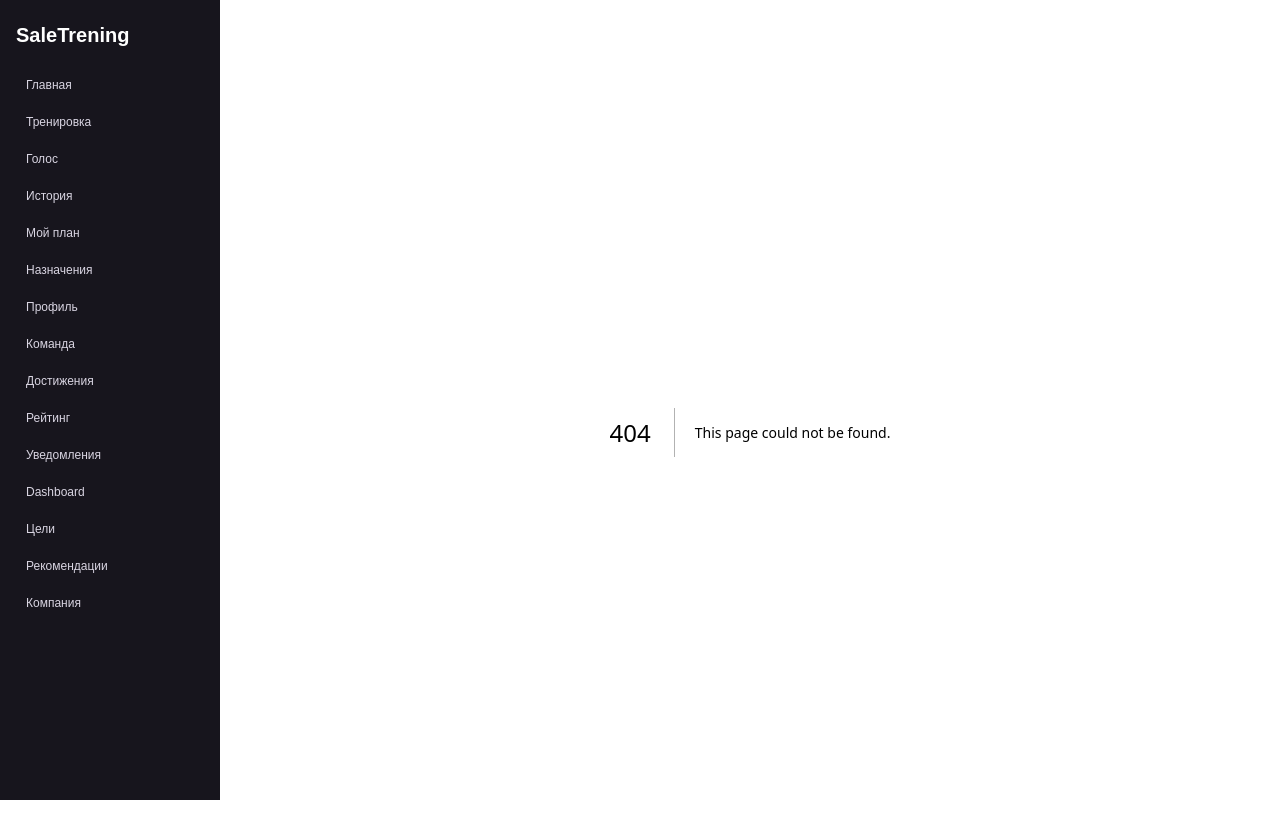
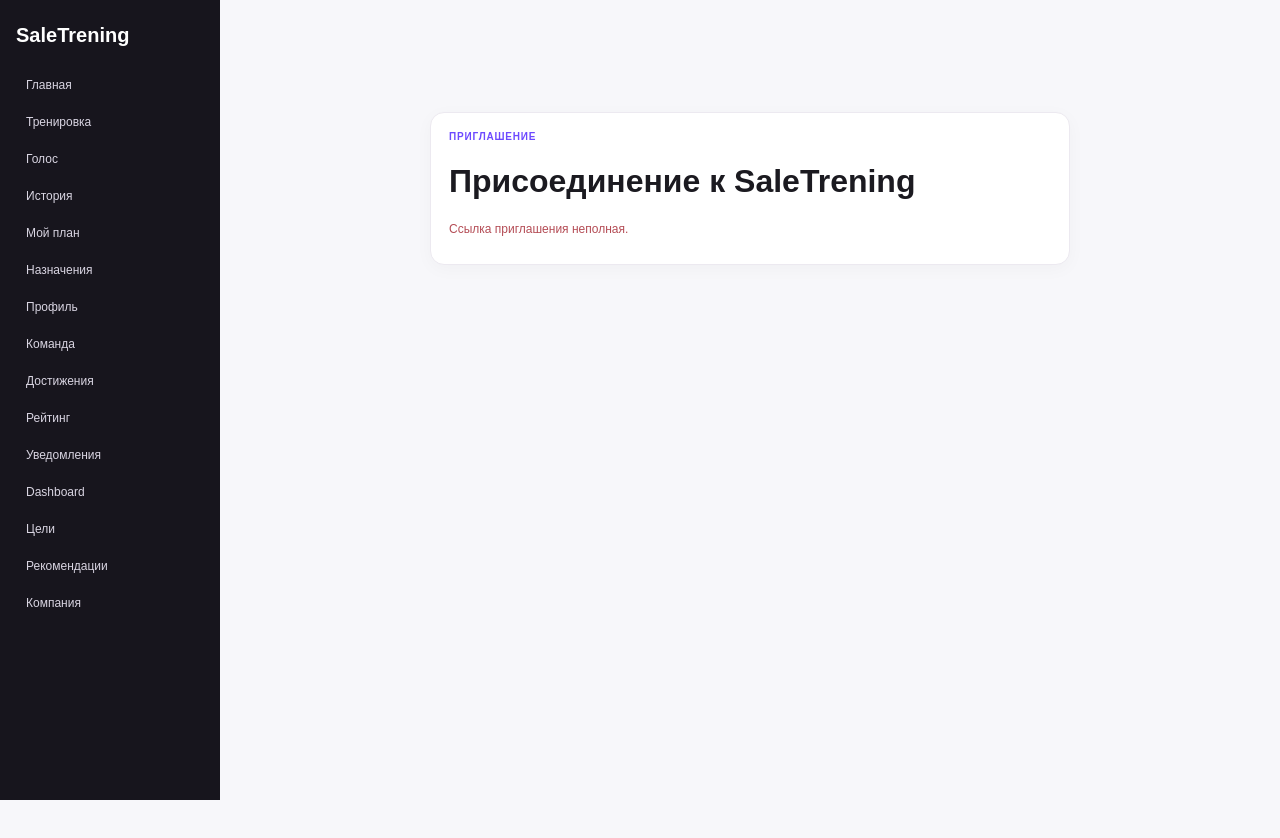
Before and after one commit to Dmitrii-exp/SaleTrening2, a Next.js app: page /invite in a window 1280 px wide. Before the commit this address had no page. Shown: the top 838 px of the page. After the commit the page ends 800 px from the top, so only its background shows below. Built offline with nearby package versions, Linux system fonts and the light colour scheme.

Commit message:
Add invitation acceptance page

```diff
--- /dev/null
+++ b/app/invite/page.tsx
@@ -0,0 +1,26 @@
+"use client";
+import { useSearchParams, useRouter } from "next/navigation";
+import { Suspense, useState } from "react";
+
+function InviteAccept() {
+  const q = useSearchParams();
+  const router = useRouter();
+  const token = q.get("token") || "";
+  const [busy, setBusy] = useState(false);
+  const [message, setMessage] = useState("");
+
+  const accept = async () => {
+    if (!token || busy) return;
+    setBusy(true); setMessage("");
+    try {
+      const r = await fetch("/api/invite/accept", { method: "POST", headers: { "content-type": "application/json" }, body: JSON.stringify({ token }) });
+      const d = await r.json();
+      if (!r.ok) throw new Error(d.error || "Не удалось принять приглашение");
+      router.push("/");
+    } catch (e: any) { setMessage(e.message || "Ошибка"); } finally { setBusy(false); }
+  };
+
+  return <div className="card" style={{ maxWidth: 640, margin: "80px auto" }}><p className="eyebrow">ПРИГЛАШЕНИЕ</p><h1>Присоединение к SaleTrening</h1>{token ? <><p className="muted">После принятия аккаунт будет привязан к компании и вашей роли.</p><button className="btn" onClick={accept} disabled={busy}>{busy ? "Подключаю…" : "Принять приглашение"}</button></> : <p className="errorText">Ссылка приглашения неполная.</p>}{message && <p className="errorText">{message}</p>}</div>;
+}
+
+export default function InvitePage() { return <Suspense fallback={<div className="card"><h2>Загрузка…</h2></div>}><InviteAccept /></Suspense>; }
```
